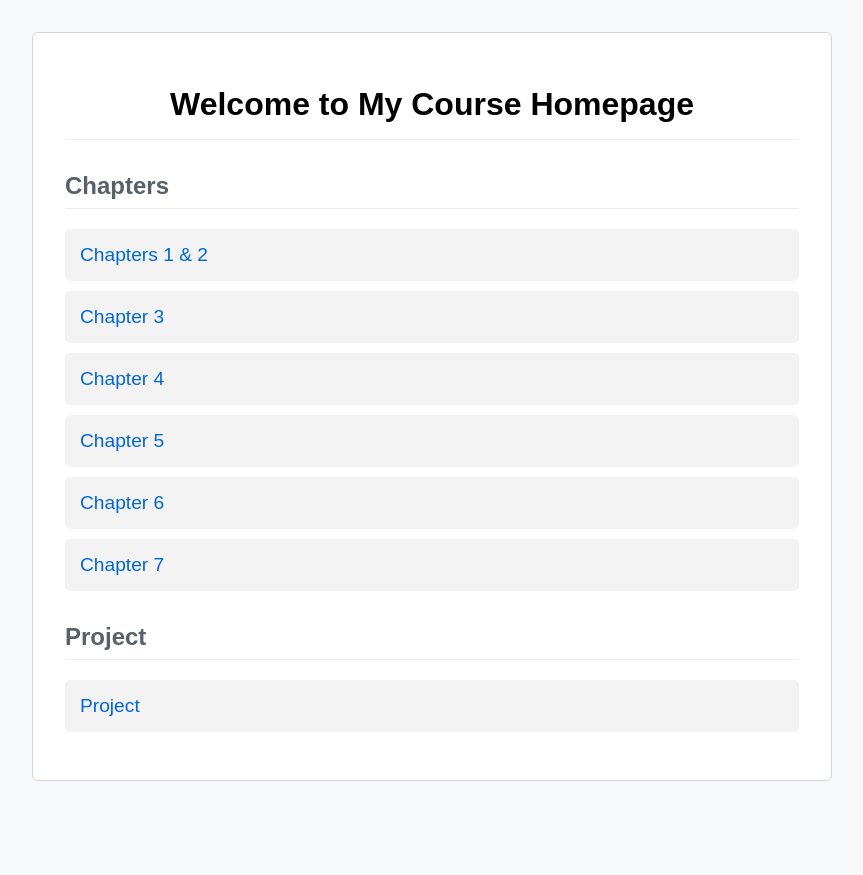
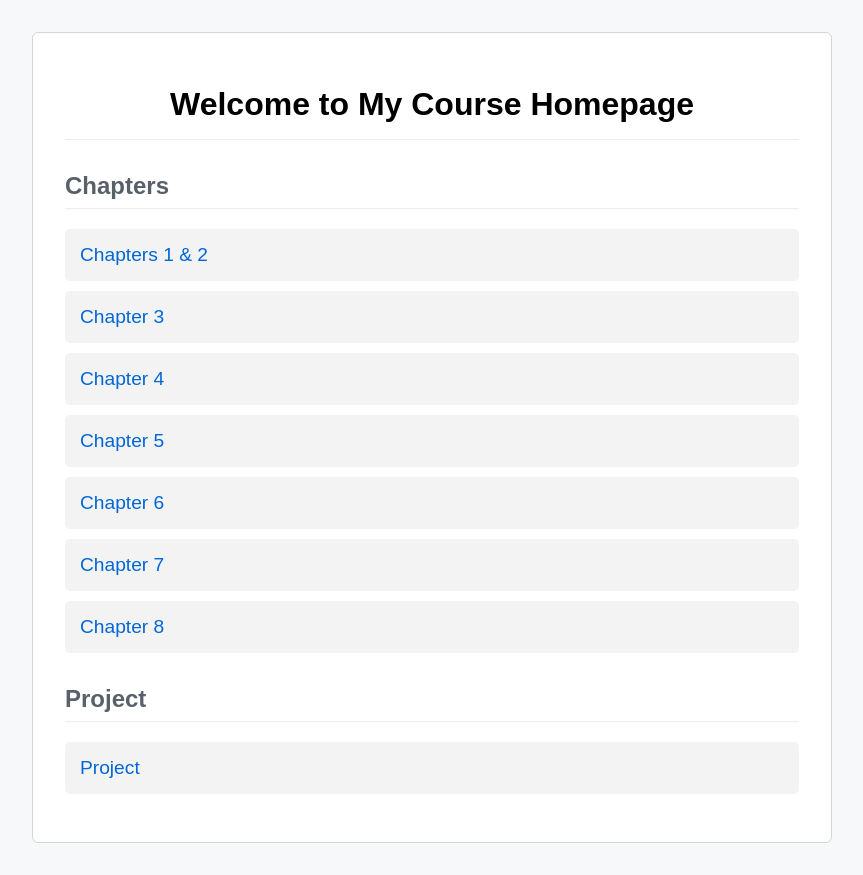
Before and after one commit to gradywhite1000-lab/MyNewRepo, a plain HTML site: page index.html in a window 1280 px wide. Shown: the whole page, without its empty margins (208-1071 px from the left). Before the commit the page ends 813 px from the top, so only its background shows below. Drawn offline with Linux system fonts and the light colour scheme.

Commit message:
Add Chapter 8 link to course homepage
Added Chapter 8 link to the navigation.

```diff
--- a/index.html
+++ b/index.html
@@ -27,6 +27,7 @@
                 <li><a href="chapter5/index.html">Chapter 5</a></li>
                 <li><a href="chapter6/index.html">Chapter 6</a></li>
                 <li><a href="chapter7/index.html">Chapter 7</a></li>
+                <li><a href="chapter8/index.html">Chapter 8</a></li>
             </ul>
 
             <h2>Project</h2>
```
